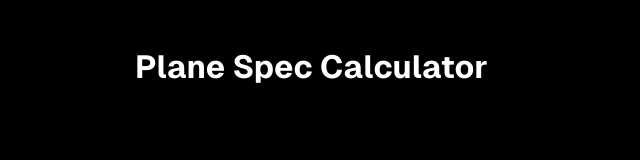
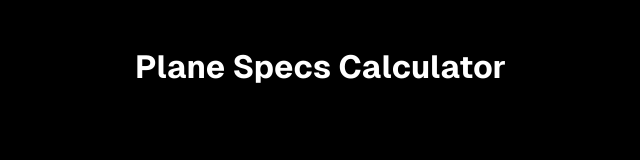
Before and after one commit to edwardshturman/plane-specs-calculator, a Next.js app: page / in a window 1280 px wide. Shown: the top 160 px of the page, without its empty margins (180-820 px from the left). Built offline with nearby package versions, Linux system fonts and the light colour scheme.

Commit message:
Update OG image

```diff
--- a/app/page.tsx
+++ b/app/page.tsx
@@ -1,7 +1,7 @@
 export default function Home() {
   return (
     <>
-      <h1>Plane Spec Calculator</h1>
+      <h1>Plane Specs Calculator</h1>
     </>
   )
 }
```
Also changed, not shown: public/og-image.png.
